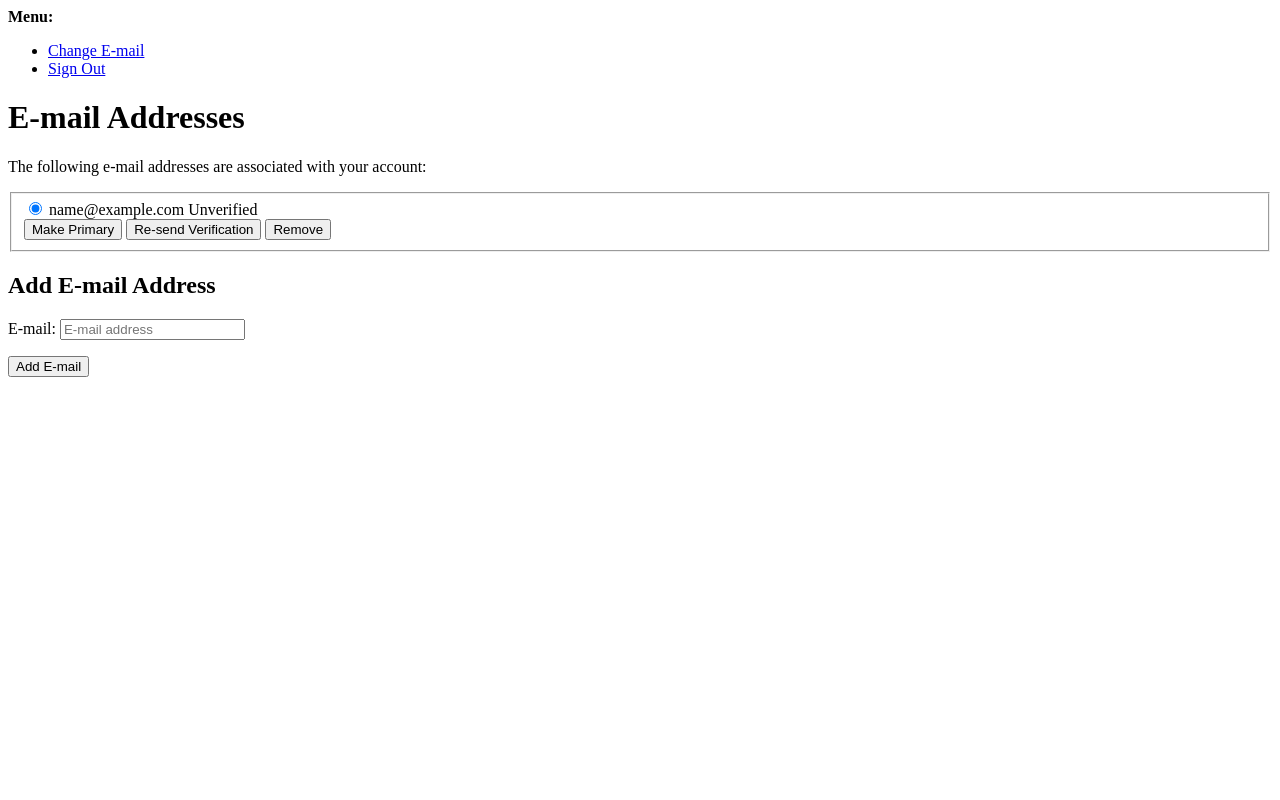
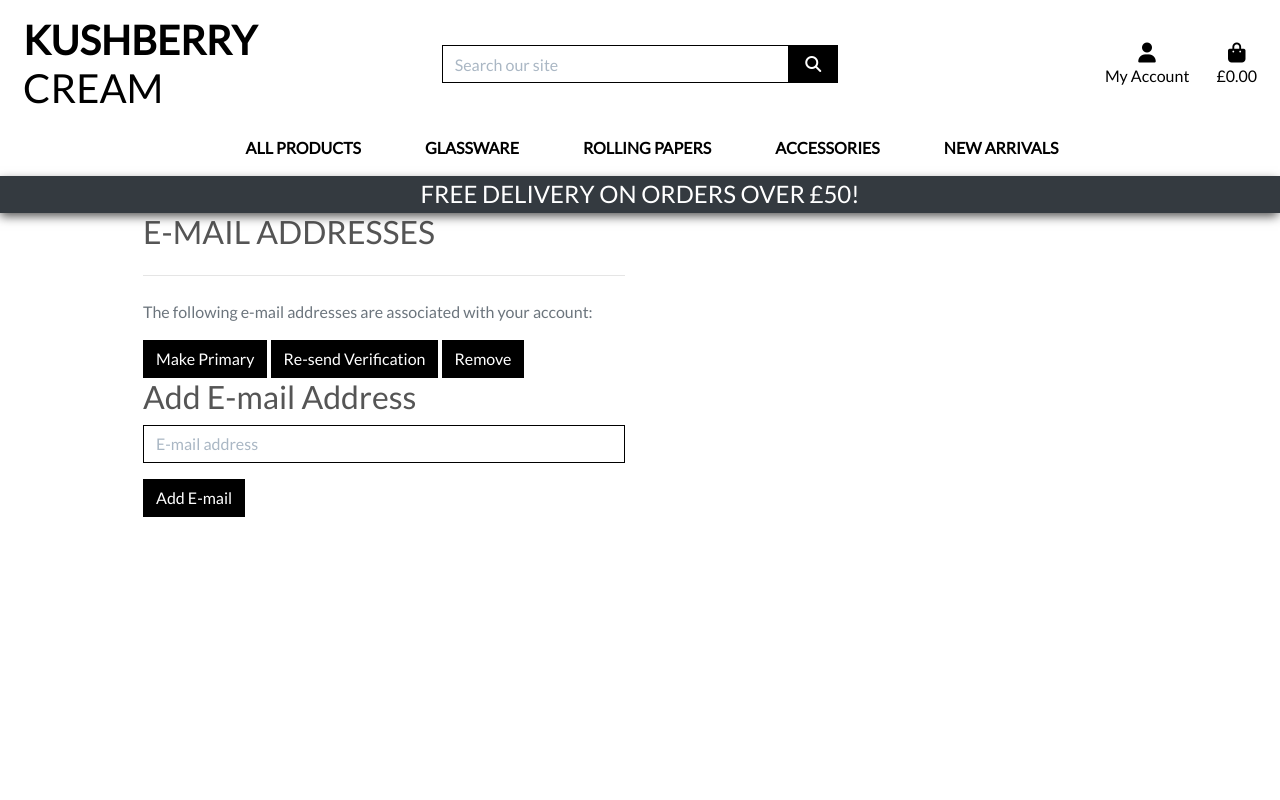
Before and after one commit to kushberrycream/kushberrycream-v1, a Django app: page /accounts/email/ in a window 1280 px wide. Run offline with Django 3.2, Linux system fonts and the light colour scheme; the visitor is signed in with stand-in values (Sample User, id 1); data comes from the database, SQL or seed files in the repository; some libraries are stand-ins or nearby versions.

Commit message:
updated allauth templates and tested profiles

```diff
--- a/profiles/templates/profiles/profile.html
+++ b/profiles/templates/profiles/profile.html
@@ -19,8 +19,9 @@
         <div class="row">
             <div class="col">
                 <hr>
-                <h2 class="logo-font mb-4">My Profile</h2>
+                <h2 class="logo-font mb-4">{{ profile }}'s Profile</h2>
                 <hr>
             </div>
         </div>
+
 {% endblock %}
--- a/static/css/base.css
+++ b/static/css/base.css
@@ -128,6 +128,10 @@ a.category-badge > span.badge:hover {
     box-shadow: -1px 4px 10px -1px rgba(0,0,0,0.7);
 }
 
+input[name='q']::placeholder {
+    color: #aab7c4;
+}
+
 /* ------------------------------- bootstrap toasts */
 
 .message-container {
@@ -196,6 +200,61 @@ a.category-badge > span.badge:hover {
     overflow-y: auto;
 }
 
+/* Allauth form formatting */
+
+.allauth-form-inner-content p {
+    margin-top: 1.5rem; /* mt-4 */
+    color: #6c757d; /* text-secondary */
+}
+
+.allauth-form-inner-content input {
+    border-color: #000;
+    border-radius: 0;
+}
+
+.allauth-form-inner-content label:not([for='id_remember']) {
+    display: none;
+}
+
+.allauth-form-inner-content input::placeholder {
+    color: #aab7c4;
+}
+
+.allauth-form-inner-content button,
+.allauth-form-inner-content input[type='submit'] {
+	/* btn */
+	display: inline-block;
+    font-weight: 400;
+    color: #fff;
+    text-align: center;
+    vertical-align: middle;
+    -webkit-user-select: none;
+    -moz-user-select: none;
+    -ms-user-select: none;
+    user-select: none;
+    background-color: #000;
+    border: 1px solid #000;
+    padding: .375rem .75rem;
+    font-size: 1rem;
+    line-height: 1.5;
+    border-radius: 0;
+
+    /* standard bootstrap btn transitions */
+    transition: color .15s ease-in-out,background-color .15s ease-in-out,border-color .15s ease-in-out,box-shadow .15s ease-in-out;
+}
+
+.allauth-form-inner-content button:hover,
+.allauth-form-inner-content input[type='submit']:hover {
+	color: #fff;
+    background-color: #222;
+    border-color: #222;
+}
+
+.allauth-form-inner-content a {
+	color: #17a2b8; /* text-info */
+}
+
+
 
 /* -------------------------------- Media Queries */
 
--- a/templates/allauth/account/account_inactive.html
+++ b/templates/allauth/account/account_inactive.html
@@ -4,8 +4,10 @@
 
 {% block head_title %}{% trans "Account Inactive" %}{% endblock %}
 
-{% block content %}
-<h1>{% trans "Account Inactive" %}</h1>
+{% block inner_content %}
+<hr>
+<h2 class="logo-font mb-4">{% trans "Account Inactive" %}</h2>
+<hr>
 
 <p>{% trans "This account is inactive." %}</p>
 {% endblock %}
--- a/templates/allauth/account/base.html
+++ b/templates/allauth/account/base.html
@@ -1,40 +1,15 @@
-<!DOCTYPE html>
-<html>
-  <head>
-    <title>{% block head_title %}{% endblock %}</title>
-    {% block extra_head %}
-    {% endblock %}
-  </head>
-  <body>
-    {% block body %}
+{% extends "base.html" %}
 
-    {% if messages %}
-    <div>
-      <strong>Messages:</strong>
-      <ul>
-        {% for message in messages %}
-        <li>{{message}}</li>
-        {% endfor %}
-      </ul>
+{% block content %}
+    <div class="container header-container">
+        <div class="overlay"></div>
+        <div class="row">
+            <div class="col-12 col-md-6">
+                <div class="allauth-form-inner-content">
+                    {% block inner_content %}
+                    {% endblock %}
+                </div>
+            </div>
+        </div>
     </div>
-    {% endif %}
-
-    <div>
-      <strong>Menu:</strong>
-      <ul>
-        {% if user.is_authenticated %}
-        <li><a href="{% url 'account_email' %}">Change E-mail</a></li>
-        <li><a href="{% url 'account_logout' %}">Sign Out</a></li>
-        {% else %}
-        <li><a href="{% url 'account_login' %}">Sign In</a></li>
-        <li><a href="{% url 'account_signup' %}">Sign Up</a></li>
-        {% endif %}
-      </ul>
-    </div>
-    {% block content %}
-    {% endblock %}
-    {% endblock %}
-    {% block extra_body %}
-    {% endblock %}
-  </body>
-</html>
+{% endblock %}
--- a/templates/allauth/account/email.html
+++ b/templates/allauth/account/email.html
@@ -2,10 +2,12 @@
 
 {% load i18n %}
 
-{% block head_title %}{% trans "E-mail Addresses" %}{% endblock %}
+{% block head_title %}{% trans "Account" %}{% endblock %}
 
-{% block content %}
-    <h1>{% trans "E-mail Addresses" %}</h1>
+{% block inner_content %}
+    <hr>
+    <h2 class="logo-font mb-4">{% trans "E-mail Addresses" %}</h2>
+    <hr>
 {% if user.emailaddress_set.all %}
 <p>{% trans 'The following e-mail addresses are associated with your account:' %}</p>
 
@@ -44,15 +46,14 @@
 
 {% endif %}
 
-  {% if can_add_email %}
+
     <h2>{% trans "Add E-mail Address" %}</h2>
 
     <form method="post" action="{% url 'account_email' %}" class="add_email">
         {% csrf_token %}
-        {{ form.as_p }}
+        {{ form|crispy }}
         <button name="action_add" type="submit">{% trans "Add E-mail" %}</button>
     </form>
-  {% endif %}
 
 {% endblock %}
 
--- a/templates/allauth/account/email_confirm.html
+++ b/templates/allauth/account/email_confirm.html
@@ -6,8 +6,10 @@
 {% block head_title %}{% trans "Confirm E-mail Address" %}{% endblock %}
 
 
-{% block content %}
-<h1>{% trans "Confirm E-mail Address" %}</h1>
+{% block inner_content %}
+<hr>
+<h2 class="logo-font mb-4">{% trans "Confirm E-mail Address" %}</h2>
+<hr>
 
 {% if confirmation %}
 
--- a/templates/allauth/account/password_reset_done.html
+++ b/templates/allauth/account/password_reset_done.html
@@ -5,8 +5,10 @@
 
 {% block head_title %}{% trans "Password Reset" %}{% endblock %}
 
-{% block content %}
-    <h1>{% trans "Password Reset" %}</h1>
+{% block inner_content %}
+    <hr>
+    <h2 class="logo-font mb-4">{% trans "Password Reset" %}</h2>
+    <hr>
 
     {% if user.is_authenticated %}
     {% include "account/snippets/already_logged_in.html" %}
--- a/templates/allauth/account/password_reset_from_key_done.html
+++ b/templates/allauth/account/password_reset_from_key_done.html
@@ -3,7 +3,9 @@
 {% load i18n %}
 {% block head_title %}{% trans "Change Password" %}{% endblock %}
 
-{% block content %}
-    <h1>{% trans "Change Password" %}</h1>
+{% block inner_content %}
+    <hr>
+    <h2 class="logo-font mb-4">{% trans "Change Password" %}</h2>
+    <hr>
     <p>{% trans 'Your password is now changed.' %}</p>
 {% endblock %}
--- a/templates/allauth/account/signup_closed.html
+++ b/templates/allauth/account/signup_closed.html
@@ -4,8 +4,10 @@
 
 {% block head_title %}{% trans "Sign Up Closed" %}{% endblock %}
 
-{% block content %}
-<h1>{% trans "Sign Up Closed" %}</h1>
+{% block inner_content %}
+<hr>
+<h2 class="logo-font mb-4">{% trans "Sign Up Closed" %}</h2>
+<hr>
 
 <p>{% trans "We are sorry, but the sign up is currently closed." %}</p>
 {% endblock %}
--- a/templates/allauth/account/verification_sent.html
+++ b/templates/allauth/account/verification_sent.html
@@ -4,8 +4,10 @@
 
 {% block head_title %}{% trans "Verify Your E-mail Address" %}{% endblock %}
 
-{% block content %}
-    <h1>{% trans "Verify Your E-mail Address" %}</h1>
+{% block inner_content %}
+    <hr>
+    <h2 class="logo-font mb-4">{% trans "Verify Your E-mail Address" %}</h2>
+    <hr>
 
     <p>{% blocktrans %}We have sent an e-mail to you for verification. Follow the link provided to finalize the signup process. Please contact us if you do not receive it within a few minutes.{% endblocktrans %}</p>
 
--- a/templates/allauth/account/verified_email_required.html
+++ b/templates/allauth/account/verified_email_required.html
@@ -4,8 +4,10 @@
 
 {% block head_title %}{% trans "Verify Your E-mail Address" %}{% endblock %}
 
-{% block content %}
-<h1>{% trans "Verify Your E-mail Address" %}</h1>
+{% block inner_content %}
+<hr>
+<h2 class="logo-font mb-4">{% trans "Verify Your E-mail Address" %}</h2>
+<hr>
 
 {% url 'account_email' as email_url %}
 
--- a/templates/base.html
+++ b/templates/base.html
@@ -72,7 +72,7 @@
                   {% if request.user.is_superuser %}
                     <a href="" class="dropdown-item">Product Management</a>
                   {% endif %}
-                  <a href="" class="dropdown-item">My Profile</a>
+                  <a href="{% url 'profile' %}" class="dropdown-item">My Profile</a>
                   <a href="{% url 'account_logout' %}" class="dropdown-item">Logout</a>
                 {% else %}
                   <a href="{% url 'account_signup' %}" class="dropdown-item">Register</a>
```
Also changed, not shown: profiles/views.py (+10 -4 lines), templates/allauth/account/login.html (+9 -4 lines), templates/allauth/account/logout.html (+5 -3 lines), templates/allauth/account/password_change.html (+6 -4 lines), templates/allauth/account/password_reset.html (+7 -3 lines), templates/allauth/account/password_reset_from_key.html (+7 -3 lines), templates/allauth/account/password_set.html (+5 -3 lines), templates/allauth/account/signup.html (+7 -4 lines).
